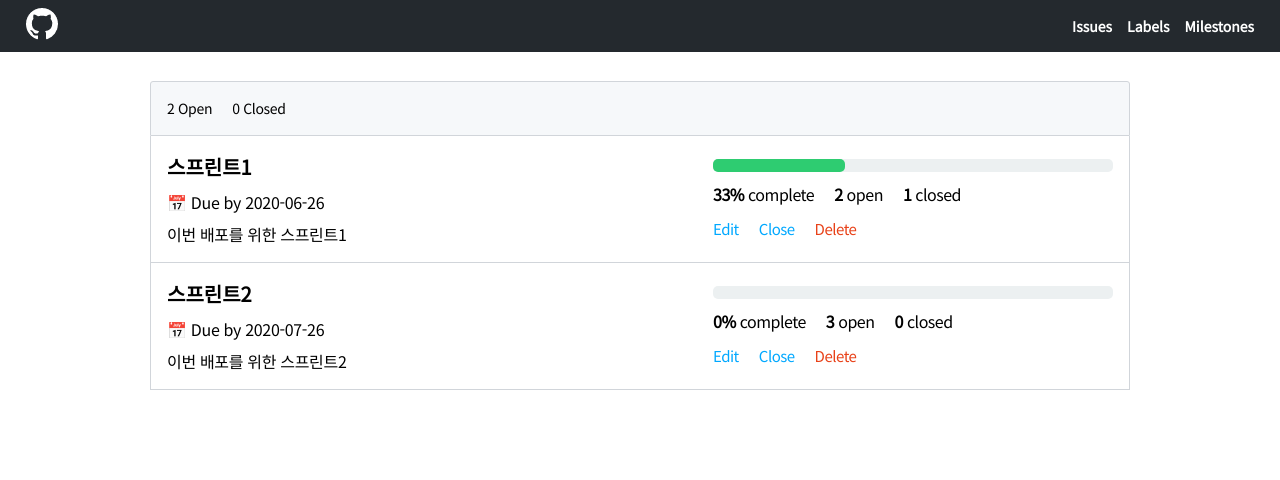
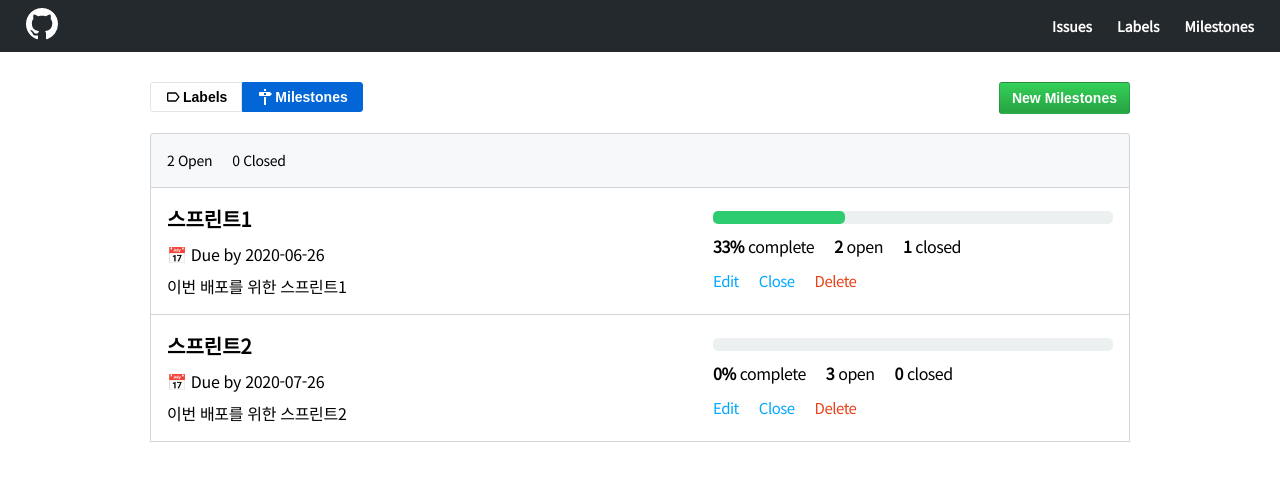
Before and after one commit to codesquad-member-2020/issue-tracker-10, a React (Create React App) app in the folder FE/client/: page /milestones in a window 1280 px wide. Shown: the top 480 px of the page. Built offline with nearby package versions, Linux system fonts and the light colour scheme.

Commit message:
[#13] feat: 스위치 버튼 하이라이트 기능 추가

```diff
--- a/FE/client/src/components/header/HeaderMenuList.jsx
+++ b/FE/client/src/components/header/HeaderMenuList.jsx
@@ -7,7 +7,7 @@ const HeaderMenuList = () => {
     <HeaderMenuListWrap>
       <Link to="/">Issues</Link>
       <Link to="/labels">Labels</Link>
-      <Link to="milestones">Milestones</Link>
+      <Link to="/milestones">Milestones</Link>
     </HeaderMenuListWrap>
   );
 };
@@ -18,7 +18,7 @@ const HeaderMenuListWrap = styled.div`
     color: #fff;
     text-decoration: none;
     cursor: pointer;
-    margin-right: 15px;
+    margin-right: 25px;
     :last-child {
       margin: 0;
     }
--- a/FE/client/src/components/issues/label/Edit.jsx
+++ b/FE/client/src/components/issues/label/Edit.jsx
@@ -7,27 +7,15 @@ import { BsArrowRepeat } from "react-icons/bs";
 const Edit = ({ format, setFormat, snapshot, setSnapShot, onCloseEdit }) => {
   const { id, textColor, backgroundColor, description, labelName } = format;
 
-  const onChangeLabelName = (e) => {
-    if (!e.target.value) {
-      setFormat({ ...format, labelName: snapshot.labelName });
-    } else {
-      setFormat({ ...format, labelName: e.target.value });
-    }
-  };
-
-  const onClickRandomColor = () => {
-    _.pipe(_.createRandomRGBColor, _.isDarkColor, updateLabelColors)();
-  };
+  const onChangeLabelName = (e) => (e.target.value ? setFormat({ ...format, labelName: e.target.value }) : setFormat({ ...format, labelName: snapshot.labelName }));
+  const onClickRandomColor = () => _.pipe(_.createRandomRGBColor, _.isDarkColor, updateLabelColors)();
+  const onClickCancel = () => onCloseEdit();
 
   const updateLabelColors = (labelColors) => {
     const { r, g, b, textColor } = labelColors;
     const bgColor = "rgb(" + r + "," + g + "," + b + ")";
 
     setFormat({ ...format, textColor: textColor, backgroundColor: bgColor });
-  };
-
-  const onClickCancel = () => {
-    onCloseEdit();
   };
 
   return (
--- a/FE/client/src/components/issues/label/Label.jsx
+++ b/FE/client/src/components/issues/label/Label.jsx
@@ -15,7 +15,7 @@ const LABEL_TEXT = "New Label";
 const Label = () => {
   const { labels } = useSelector((state) => state.label);
   const rightSideComponent = <TableHeaderButton>{LABEL_TEXT}</TableHeaderButton>;
-  const leftSideComponent = <SwitchButtons />;
+  const leftSideComponent = <SwitchButtons type="labels" />;
 
   const _test_items = labels.map((labelOption, idx) => {
     return <LabelItem key={idx} {...labelOption} />;
--- a/FE/client/src/components/issues/milestones/Milestones.jsx
+++ b/FE/client/src/components/issues/milestones/Milestones.jsx
@@ -1,14 +1,27 @@
 import React from "react";
+import { Link } from "react-router-dom";
 import styled from "styled-components";
+import { TableHeaderButton } from "@style/CustomStyle";
+
 import Table from "@component/table/Table";
-
+import TableHeader from "@component/table/TableHeader";
+import SwitchButtons from "@component/table/SwitchButtons";
 import MilestonesTopMenu from "./MilestonesTopMenu";
 import MilestonesItem from "./MilestonesItem";
 
 import { useSelector } from "react-redux";
 
+const MILESTONES_TEXT = "New Milestones";
+
 const Milestones = () => {
   const { milestonesList } = useSelector(({ milestones }) => milestones);
+
+  const rightSideComponent = (
+    <Link to="/milestones/edit">
+      <TableHeaderButton>{MILESTONES_TEXT}</TableHeaderButton>
+    </Link>
+  );
+  const leftSideComponent = <SwitchButtons type="milestones" />;
 
   let openMilestonesCount = 0;
   const _milestonesList = milestonesList.map((milestones) => {
@@ -18,9 +31,12 @@ const Milestones = () => {
   });
 
   return (
-    <MilestonesWrap>
-      <Table renderTableTopMenu={<MilestonesTopMenu open={openMilestonesCount} closed={_milestonesList.length - openMilestonesCount} />} renderTableList={_milestonesList} />
-    </MilestonesWrap>
+    <>
+      <TableHeader leftSideComponent={leftSideComponent} rightSideComponent={rightSideComponent} />
+      <MilestonesWrap>
+        <Table renderTableTopMenu={<MilestonesTopMenu open={openMilestonesCount} closed={_milestonesList.length - openMilestonesCount} />} renderTableList={_milestonesList} />
+      </MilestonesWrap>
+    </>
   );
 };
 
--- a/FE/client/src/components/issues/milestones/MilestonesEditor.jsx
+++ b/FE/client/src/components/issues/milestones/MilestonesEditor.jsx
@@ -67,6 +67,7 @@ const MilestonesEditorInner = styled.div`
     height: 25px;
     font-size: 15px;
     font-family: "Noto Sans KR", sans-serif;
+    box-sizing: content-box;
     :focus {
       background-color: #fff;
       border-color: #2188ff;
@@ -77,6 +78,7 @@ const MilestonesEditorInner = styled.div`
   #milestones-description {
     width: 550px;
     min-height: 200px;
+    max-width: 980px;
   }
   .MuiInput-underline {
     &::before,
--- a/FE/client/src/components/table/SwitchButtons.jsx
+++ b/FE/client/src/components/table/SwitchButtons.jsx
@@ -1,4 +1,5 @@
 import React from "react";
+import { Link } from "react-router-dom";
 import styled from "styled-components";
 import { MdLabelOutline } from "react-icons/md";
 import { GoMilestone } from "react-icons/go";
@@ -6,16 +7,20 @@ import { GoMilestone } from "react-icons/go";
 const SwitchButtons = ({ type }) => {
   return (
     <SwitchButtonsWrap>
-      <LabelButton>
-        <MdLabelOutline className="icon" type={type} />
-        <div>Labels</div>
-        {type === "issues" && <span className="count">5</span>}
-      </LabelButton>
-      <MileStoneButton>
-        <GoMilestone className="icon" type={type} />
-        <div>MileStones</div>
-        {type === "issues" && <span className="count">5</span>}
-      </MileStoneButton>
+      <Link to="/labels">
+        <LabelButton {...{ type }}>
+          <MdLabelOutline className="icon" />
+          <div>Labels</div>
+          {type === "issues" && <span className="count">5</span>}
+        </LabelButton>
+      </Link>
+      <Link to="/milestones">
+        <MileStoneButton {...{ type }}>
+          <GoMilestone className="icon" />
+          <div>Milestones</div>
+          {type === "issues" && <span className="count">5</span>}
+        </MileStoneButton>
+      </Link>
     </SwitchButtonsWrap>
   );
 };
@@ -39,6 +44,9 @@ const SwitchButtonsWrap = styled.div`
   .icon {
     margin-right: 2px;
   }
+  a {
+    text-decoration: none;
+  }
   .count {
     line-height: 16px;
     background-color: rgba(27, 31, 35, 0.08);
@@ -51,19 +59,22 @@ const SwitchButtonsWrap = styled.div`
 `;
 
 const LabelButton = styled.button`
-  border: 1px solid #0366d6;
-  background-color: #0366d6;
-  color: #fff;
+  border: 1px solid;
+  color: ${(props) => (props.type === "labels" ? "#fff" : "#000")};
   border-top-left-radius: 3px;
   border-bottom-left-radius: 3px;
+  border-color: ${(props) => (props.type === "labels" ? "#0366d6" : "#e1e4e8")};
+  background-color: ${(props) => (props.type === "labels" ? "#0366d6" : "#fff")};
 `;
 
 const MileStoneButton = styled.button`
-  border: 1px solid #e1e4e8;
+  border: 1px solid;
+  color: ${(props) => (props.type === "milestones" ? "#fff" : "#000")};
   background-color: none;
-  border-color: #e1e4e8;
   border-top-right-radius: 3px;
   border-bottom-right-radius: 3px;
+  border-color: ${(props) => (props.type === "milestones" ? "#0366d6" : "#e1e4e8")};
+  background-color: ${(props) => (props.type === "milestones" ? "#0366d6" : "#fff")};
 `;
 
 export default SwitchButtons;
--- a/FE/client/src/style/CustomStyle.jsx
+++ b/FE/client/src/style/CustomStyle.jsx
@@ -149,6 +149,7 @@ export const TableHeaderButton = styled.button`
   color: #fff;
   background-color: #28a745;
   background-image: linear-gradient(-180deg, #34d058, #28a745 90%);
+  cursor: pointer;
 
   :hover {
     text-decoration: none;
```
